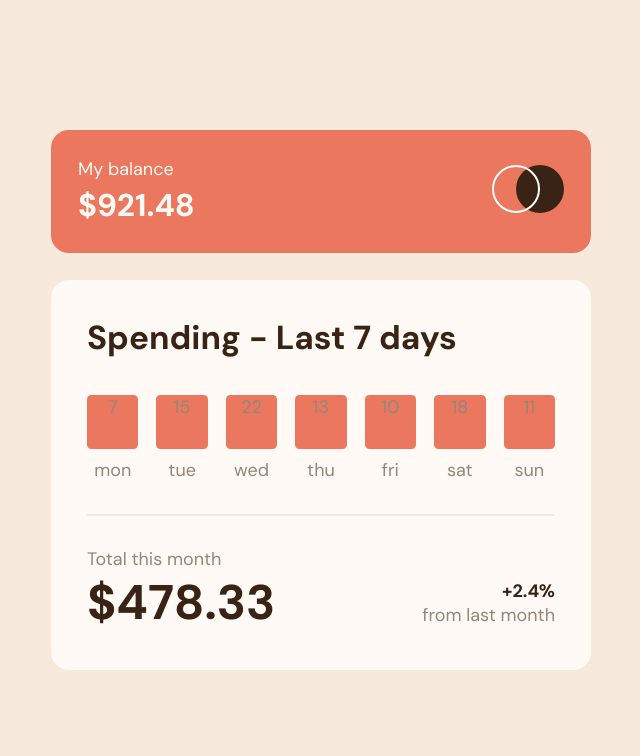
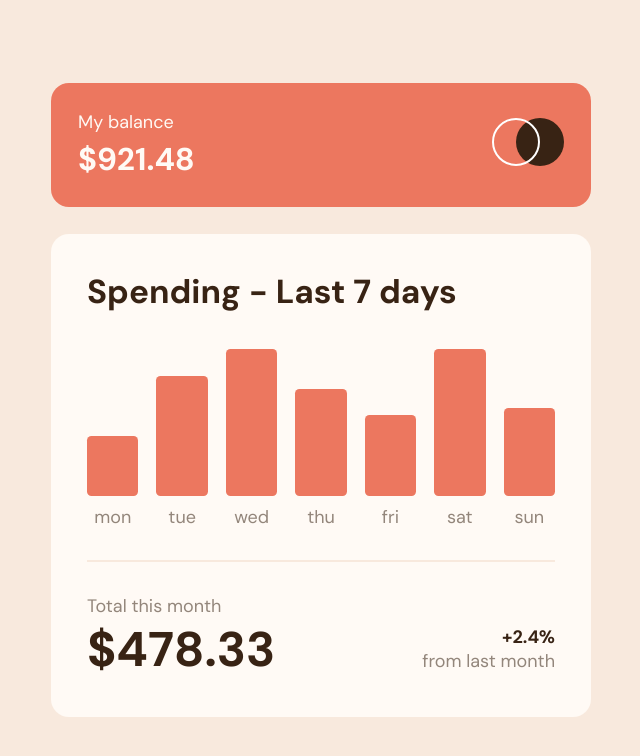
Before and after one commit to vincora/expenses-chart, a React (Create React App) app: page / in a window 1280 px wide. Shown: the top 756 px of the page, without its empty margins (319-959 px from the left). Built offline with nearby package versions, Linux system fonts and the light colour scheme.

Commit message:
chart css

```diff
--- a/src/App.js
+++ b/src/App.js
@@ -2,9 +2,9 @@ import logo from "./logo.svg";
 import "./App.scss";
 import data from './data.json';
 
-const total = data.reduce((acc,cur) => {
-  return acc + cur.amount
-},0);
+const max = data.reduce((acc,cur) => {
+  return Math.max(acc, cur.amount)
+ }, 0) ;
 
 function App() {
   return (
@@ -21,13 +21,13 @@ function App() {
       <section className="layout__block">
         <div className="chart">
           <h1 className="chart__title">Spending - Last 7 days</h1>
-          <div className="chart__body">
+          <div className="chart__body" >
             {data.map((item)=> {
-              const amount = Math.floor((item.amount / total)*100);
+              const height = (item.amount/max)*100;
               return(
-              <div className="chart__item">
-                <div className="chart__bar" >{amount}</div>
-                <div className="chart__day">{item.day} </div>
+              <div className="chart__item" >
+                <div className="chart__bar" style={{"height": height + "%"}} ></div>
+                <div className="chart__day">{item.day}</div>
               </div>)
             })}
           </div>
--- a/src/App.scss
+++ b/src/App.scss
@@ -1,5 +1,9 @@
 @import url('https://fonts.googleapis.com/css2?family=DM+Sans:wght@400;700&display=swap');
 @import './colors.scss';
+
+*{
+    box-sizing: border-box;
+}
 
 html{
     font-size: 1.125rem;
@@ -76,19 +80,25 @@ h1,h2,p{
         padding-top: 2rem;
         display: flex;
         justify-content: space-between;
-        gap: 1rem;
     }
     &__item{
         font-size: 1rem;
         max-width: 3rem;
-        flex: 1;
+        width: 11%;
         text-align: center;
+        height: 10rem;
+        display: flex;
+        flex-direction: column;
+        justify-content: flex-end;
     }
     &__bar{
-        height: 3rem;
+
         background-color: $soft-red;
         border-radius: 0.25rem;
         margin-bottom: .5rem;
+    }
+    &__day{
+
     }
 }
 .statistics{
@@ -112,7 +122,7 @@ h1,h2,p{
     }
 }
 .divider{
+    height: 2px;
     background-color: $cream;
-    height: 2px;
     margin: 1.75rem 0;
 }
```
